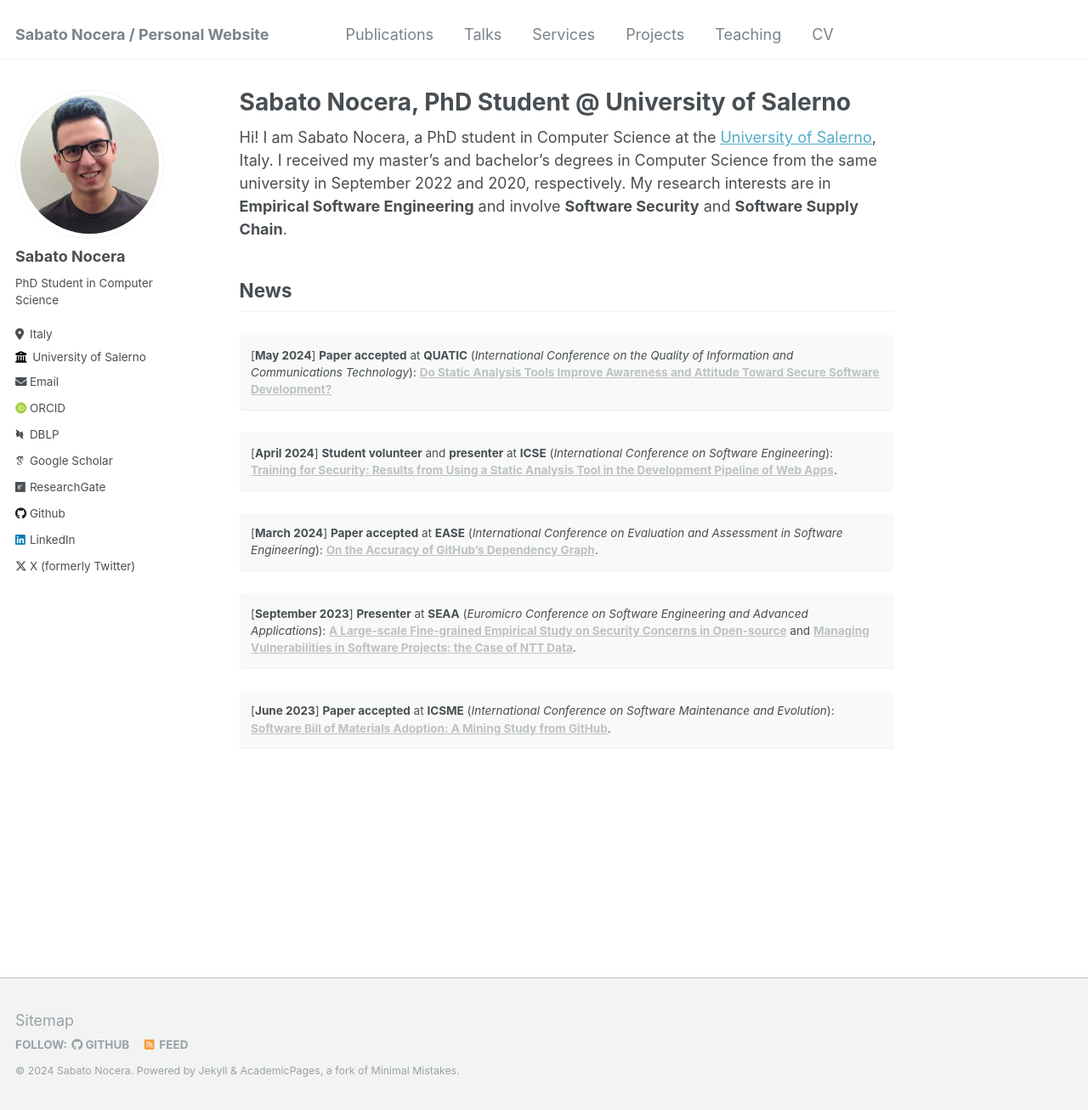
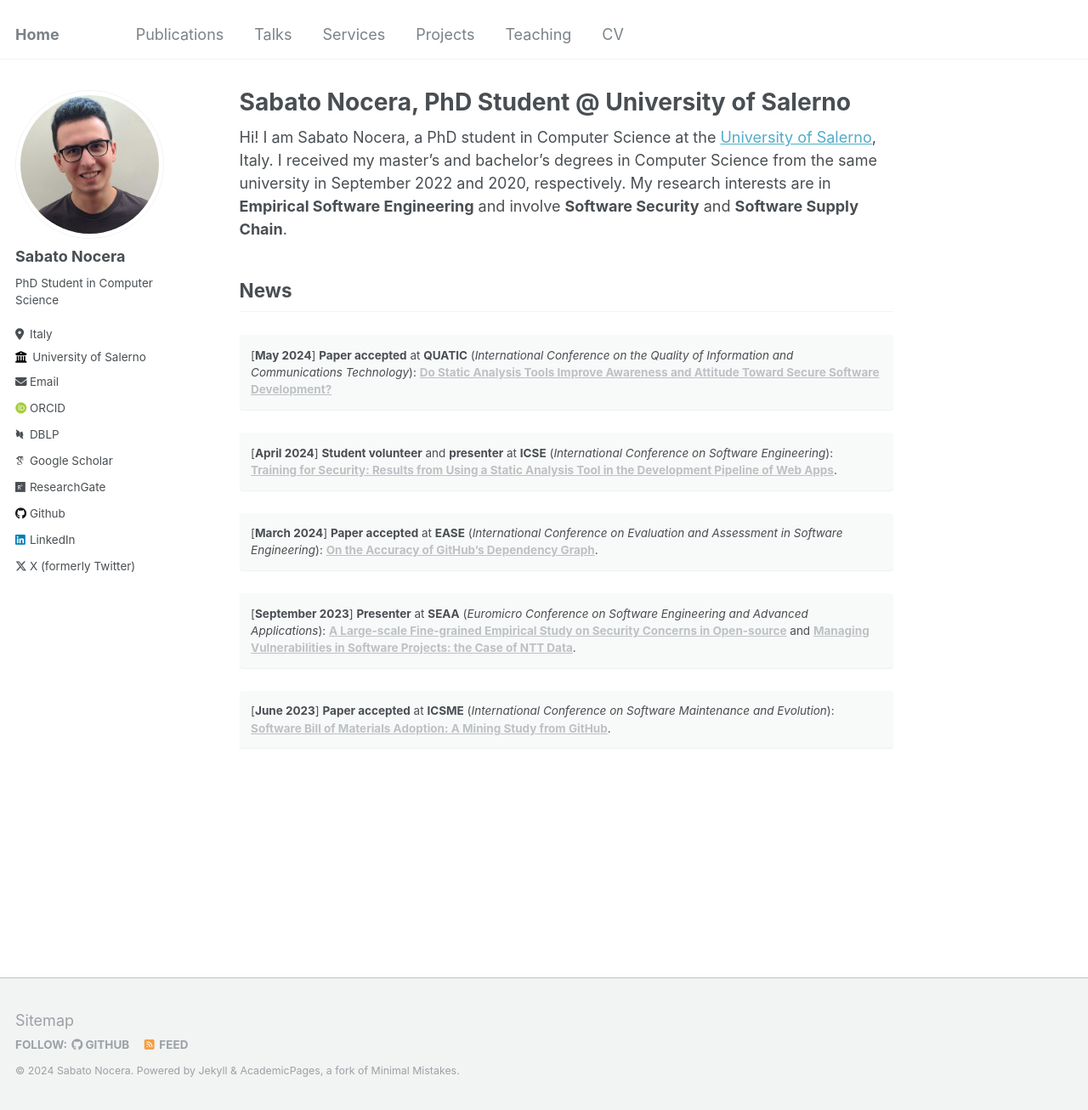
Before and after one commit to sabato-nocera/sabato-nocera.github.io, a Jekyll site: the page built from _pages/about.md, in a window 1280 px wide and 1306 px high. Shown: the whole window at 85% size. Built offline with Jekyll 4.4.1, drawn with Linux system fonts in a browser that asks for light colours; some web fonts are replaced.

Commit message:
Update _config.yml

```diff
--- a/_config.yml
+++ b/_config.yml
@@ -8,7 +8,7 @@
 
 # Basic Site Settings
 locale                   : "en-US"
-title                    : "Sabato Nocera / Personal Website"
+title                    : "Home"
 title_separator          : "-"
 name                     : &name "Sabato Nocera"
 description              : &description "PhD Student @ University of Salerno"
```
